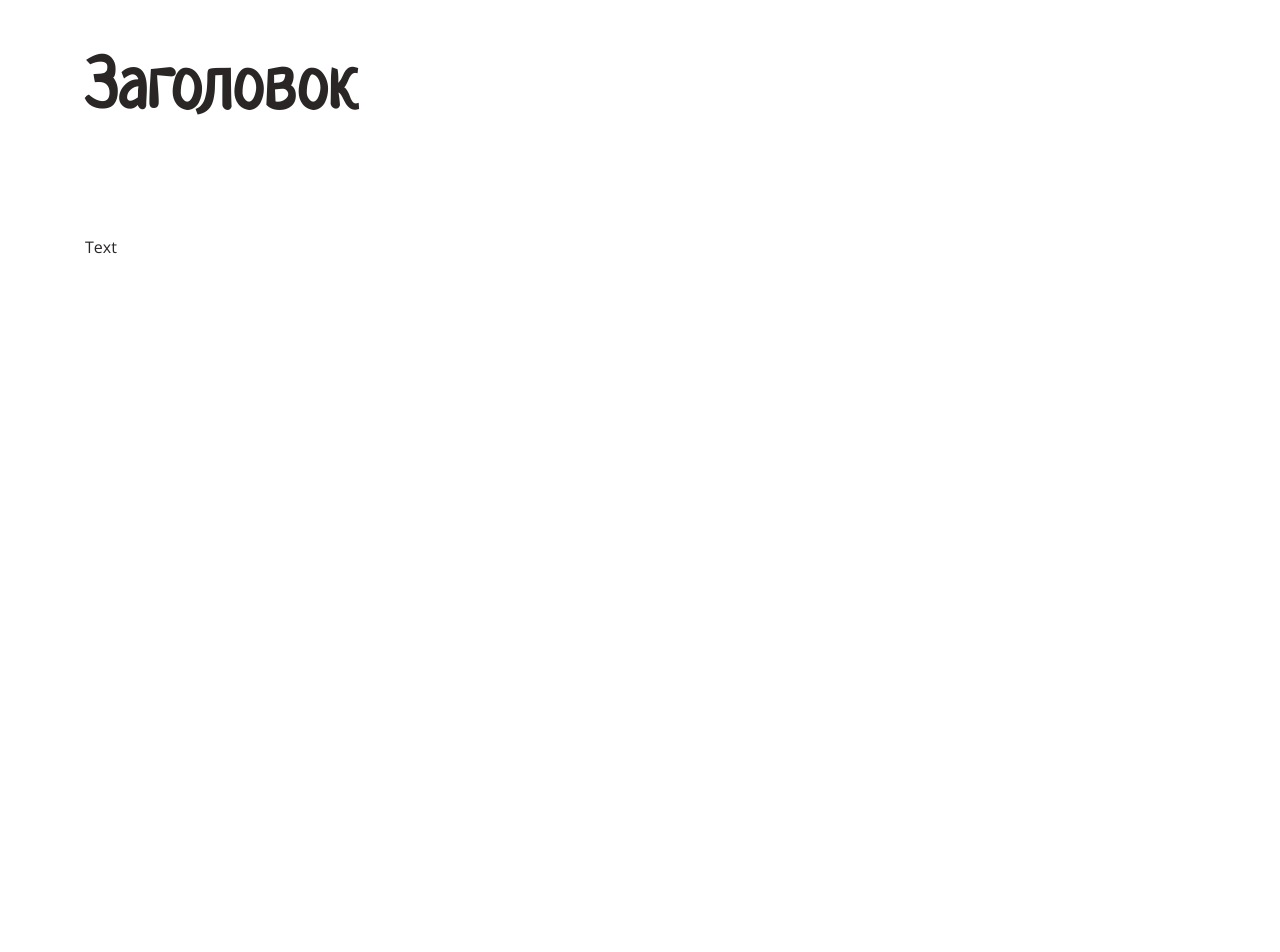
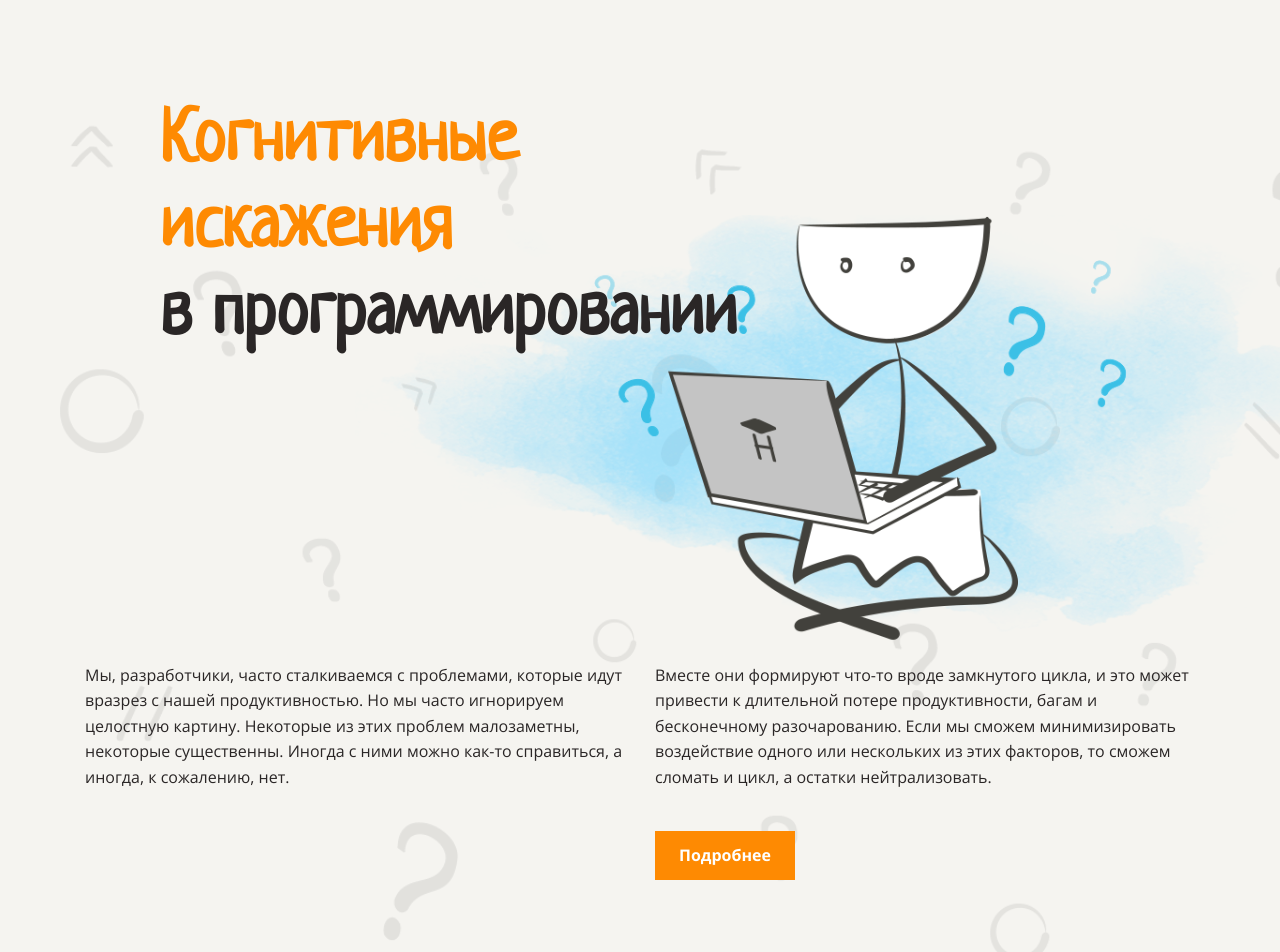
Before and after one commit to mgrrtt/layout-designer-project-lvl1, a website: page src/index.html in a window 1280 px wide. Shown: the top 952 px of the page. Before the commit the page ends 800 px from the top, so only its background shows below. Drawn offline with Linux system fonts and the light colour scheme.

Commit message:
third step

```diff
--- a/gulpfile.js
+++ b/gulpfile.js
@@ -34,8 +34,7 @@ const buildHtml = () => {
   console.log('copy my html to build...');
 
   return src('src/index.html')
-    .pipe(dest('build/'))
-    .pipe(browserSync.stream());
+    .pipe(dest('build/'));
 };
 
 const buildFonts = () => {
--- a/src/index.html
+++ b/src/index.html
@@ -12,21 +12,51 @@
 </head>
 
 <body>
-  <div class="container">
-    <header class="header">
-      <h1>Заголовок</h1>
-    </header>
-    <main>
-      <section class="video"></section>
-      <section class="list"></section>
-      <section class="slide">Text</section>
-      <section class="slide"></section>
-      <section class="slide"></section>
-      <section class="slide"></section>
-      <section class="slide"></section>
-    </main>
-    <footer class="footer"></footer>
-  </div>
+  <header class="header">
+    <div class="container">
+      <h1 class="header__title">
+        <span class="header__title--highlighted">
+          Когнитивные<br>
+          искажения
+        </span>
+        <br>
+        в программировании
+      </h1>
+      <img class="header__image" src="./images/main.png" title="Иллюстрация №1">
+      <div class="columns">
+        <p>
+          Мы, разработчики, часто сталкиваемся с проблемами, которые идут вразрез с нашей продуктивностью. Но мы часто
+          игнорируем
+          целостную картину. Некоторые из этих проблем малозаметны, некоторые существенны. Иногда с ними можно как-то
+          справиться,
+          а иногда, к сожалению, нет.
+        </p>
+        <p>
+          Вместе они формируют что-то вроде замкнутого цикла, и это может привести к длительной потере продуктивности,
+          багам и
+          бесконечному разочарованию.
+          Если мы сможем минимизировать воздействие одного или нескольких из этих факторов, то сможем сломать и цикл, а
+          остатки
+          нейтрализовать.
+        </p>
+        <a href="#list" class="header__button">
+          Подробнее
+        </a>
+      </div>
+    </div>
+  </header>
+  <main>
+    <section id="" class="video">Text</section>
+    <section id="list" class="list">
+      Я лист
+    </section>
+    <section id="" class="slide">Text</section>
+    <section id="" class="slide">Text</section>
+    <section id="" class="slide">Text</section>
+    <section id="" class="slide">Text</section>
+    <section id="" class="slide">Text</section>
+  </main>
+  <footer class="footer"></footer>
 </body>
 
 </html>
--- a/src/styles/scss/style.scss
+++ b/src/styles/scss/style.scss
@@ -22,7 +22,6 @@ body {
   padding: 0;
 
   font-family: 'Open Sans', sans-serif;
-  ;
   font-size: 16px;
   line-height: 1.6em;
 
@@ -35,6 +34,8 @@ body {
 }
 
 h1, h2, h3 {
+  margin: 0;
+
   font-family: Neucha, sans-serif;
   line-height: 1.2em;
 }
@@ -51,6 +52,81 @@ h3 {
   font-size: 34px;
 }
 
+.header {
+  position: relative;
+
+  padding: 100px 30px;
+  overflow: hidden;
+
+  background: $lightcolor;
+
+  &::before {
+    content: '';
+
+    position: absolute;
+
+    width: 100%;
+    height: 100%;
+
+    background-image: url('../images/background.png');
+    background-repeat: no-repeat;
+    background-size: cover;
+
+    opacity: 0.1;
+  }
+
+  &__title {
+    position: absolute;
+    top: 100px;
+    left: 160px;
+    z-index: 20;
+
+    &--highlighted {
+      color: $maincolor;
+    }
+  }
+
+  &__image {
+    position: relative;
+    top: 55px;
+    right: -270px;
+
+    height: 525px;
+    margin-bottom: 30px;
+  }
+
+  &__button {
+    position: relative;
+    z-index: 10;
+
+    display: inline-block;
+
+    margin-top: 40px;
+    padding: 12px 24px;
+
+    font-weight: bold;
+    text-decoration: none;
+
+    color: $white;
+    background: $maincolor;
+  }
+}
+
+.columns {
+  column-count: 2;
+  column-gap: 30px;
+
+  margin-bottom: 50px;
+
+  & p {
+    margin: 0;
+
+    &:nth-child(2) {
+      break-inside: avoid;
+    }
+  }
+}
+
 section {
   margin: 100px 0;
 }
```
Also changed, not shown: src/images/1.png (added), src/images/2.png (added), src/images/3.png (added), src/images/4.png (added), src/images/5.png (added), src/images/background.png (added), src/images/main.png (added), src/images/send.svg (added), src/styles/style.css.
